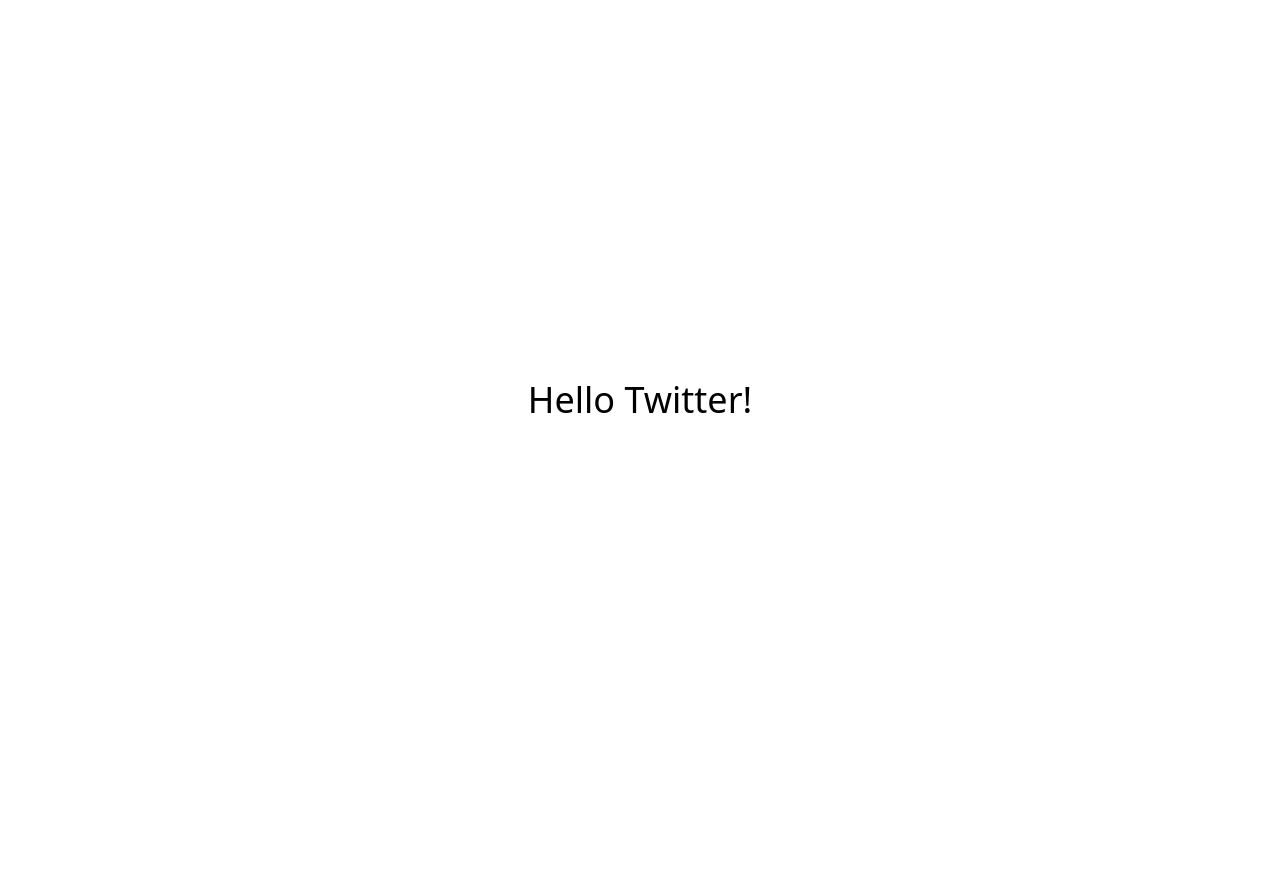
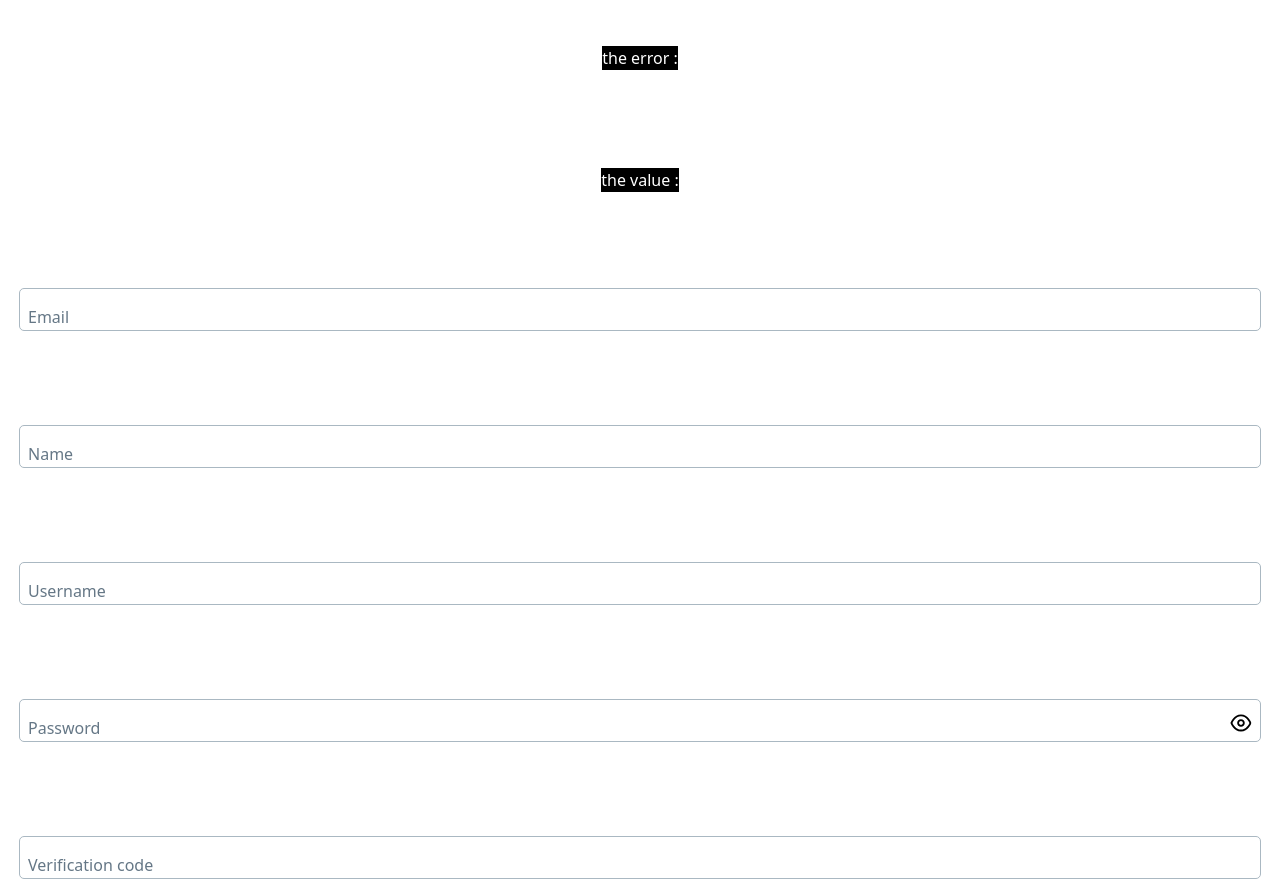
Before and after one commit to Twitter-Clone-Project/Front-End, a React (Vite) app: page / in a window 1280 px wide. Before the commit the page ends 800 px from the top, so only its background shows below. Built offline with nearby package versions, Linux system fonts and the light colour scheme.

Commit message:
Made changes to input fields
- Password and basic fields can now display errors.
- The name field now accepts `maxlength` and `title` parameters.

```diff
--- a/src/App.jsx
+++ b/src/App.jsx
@@ -1,12 +1,70 @@
 import * as React from 'react';
 
+import { useState } from 'react';
+
+import NameInput from './form-controls/nameInput';
+import EmailInput from './form-controls/emailInput';
+import PasswordInput from './form-controls/passwordInput';
+import NormalInput from './form-controls/BasicInput';
+
 function App() {
+  const [error, setError] = useState('');
+  const [value, setValue] = useState('');
+
   return (
     <div
       data-k="dummy"
-      className="bg-sky-500 flex h-screen w-full items-center justify-center text-center text-4xl"
+      className="bg-sky-500 mb-24 flex h-screen w-full flex-col items-center justify-center gap-24 p-5 text-center dark:bg-black "
     >
-      Hello Twitter!
+      <button
+        type="submit"
+        className="w-full border bg-black text-white "
+        onClick={() => {
+          setError('Error form back-end');
+        }}
+      >
+        send error
+      </button>
+
+      <div className=" border bg-black text-white">the error : {error} </div>
+      <div className=" border bg-black text-white">the value : {value} </div>
+
+      <EmailInput
+        error={error}
+        setError={setError}
+        email={value}
+        setEmail={setValue}
+      />
+      <NameInput
+        title="Name"
+        error={error}
+        setError={setError}
+        Name={value}
+        setName={setValue}
+        maxLength={50}
+      />
+      <NameInput
+        title="Username"
+        error={error}
+        setError={setError}
+        Name={value}
+        setName={setValue}
+        maxLength={20}
+      />
+      <PasswordInput
+        error={error}
+        setError={setError}
+        password={value}
+        setPassword={setValue}
+        title="Password"
+      />
+      <NormalInput
+        error={error}
+        setError={setError}
+        title="Verification code"
+        value={value}
+        setValue={setValue}
+      />
     </div>
   );
 }
--- a/src/form-controls/BasicInput.jsx
+++ b/src/form-controls/BasicInput.jsx
@@ -1,7 +1,7 @@
 import React from 'react';
 
 // eslint-disable-next-line react/prop-types
-function BasicInput({ title, value, setValue }) {
+function BasicInput({ title, value, setValue, error, setError }) {
   return (
     <div className="relative h-[56.44px] w-full items-center justify-center  bg-white dark:bg-black">
       <input
@@ -10,27 +10,40 @@
         value={value}
         onChange={(event) => {
           setValue(event.target.value);
+          setError('');
         }}
         type="text"
-        className="
+        className={`
         peer h-full w-full rounded px-2 pt-4 text-lg
         outline outline-1
         outline-light-gray
-        focus:outline-2 focus:outline-blue
-        dark:text-white"
+        focus:outline-2
+        dark:bg-black
+        dark:text-white
+        ${
+          error !== ''
+            ? 'outline-warning'
+            : 'outline-light-gray focus:outline-blue'
+        }`}
       />
       <label
         htmlFor="Normal"
-        className="
+        className={`
         absolute left-2 top-4 cursor-text text-base
         text-dark-gray transition-all duration-200
         peer-focus:top-[6px]
         peer-focus:text-xs peer-focus:text-blue
         peer-[:not(:placeholder-shown)]:top-[6px]
-        peer-[:not(:placeholder-shown)]:text-xs"
+        peer-[:not(:placeholder-shown)]:text-xs
+        ${error !== '' ? 'text-warning peer-focus:text-warning' : ''}`}
       >
         {title}
       </label>
+      {error !== '' && (
+        <span className=" absolute left-2 top-14 text-sm text-warning">
+          {error}
+        </span>
+      )}
     </div>
   );
 }
--- a/src/form-controls/emailInput.jsx
+++ b/src/form-controls/emailInput.jsx
@@ -20,6 +20,7 @@
         peer h-full w-full rounded px-2 pt-4 text-lg
         outline outline-1
         focus:outline-2
+        dark:bg-black
         dark:text-white
         ${
           error !== ''
@@ -42,7 +43,7 @@
       </label>
       {error !== '' && (
         <span className=" absolute left-2 top-14 text-sm text-warning">
-          {error === '' ? errorMessage : error}
+          {error}
         </span>
       )}
     </div>
--- a/src/form-controls/nameInput.jsx
+++ b/src/form-controls/nameInput.jsx
@@ -3,15 +3,16 @@
 
 // eslint-disable-next-line no-unused-vars
 
-function NameInput({ error, setError, Name, setName }) {
+function NameInput({ title, error, setError, Name, setName, maxLength }) {
   const [max, setMax] = useState(0);
-  const errorMessage = 'What’s your name?';
 
   const handleInputChange = (event) => {
     setName(event.target.value);
     if (max < event.target.value.length) setMax(event.target.value.length);
-    if (event.target.value.length === 0 && max !== 0) setError(errorMessage);
-    else setError('');
+    if (event.target.value.length === 0 && max !== 0) {
+      const errorMessage = `What's your  ${title.toLowerCase()}?`;
+      setError(errorMessage);
+    } else setError('');
   };
   return (
     <div className="relative h-[56.44px] w-full items-center justify-center  bg-white dark:bg-black">
@@ -19,13 +20,14 @@
         placeholder=""
         id="arrow"
         type="text"
-        maxLength="50"
+        maxLength={maxLength}
         value={Name}
         onChange={handleInputChange}
         className={`
         peer h-full w-full rounded px-2 pt-4 text-lg
         outline outline-1 outline-light-gray
         focus:outline-2 focus:outline-blue
+        dark:bg-black
         dark:text-white
         ${
           error !== ''
@@ -48,14 +50,14 @@
               : 'text-dark-gray peer-focus:text-blue'
           }`}
       >
-        Name
+        {title}
       </label>
       <span className=" invisible absolute right-2 top-2 text-xs text-dark-gray peer-focus:visible">
-        {Name.length} / 50
+        {Name.length} / {maxLength}
       </span>
       {error !== '' && (
         <span className=" absolute left-2 top-14 text-sm text-warning">
-          {error === '' ? errorMessage : error}
+          {error}
         </span>
       )}
     </div>
--- a/src/form-controls/passwordInput.jsx
+++ b/src/form-controls/passwordInput.jsx
@@ -1,8 +1,9 @@
 import React, { useRef, useState } from 'react';
 
 // eslint-disable-next-line react/prop-types
-function PasswordInput({ title, password, setPassword }) {
+function PasswordInput({ title, password, setPassword, error, setError }) {
   const [isClicked, setIsClicked] = useState(0);
+
   const inputEI = useRef(null);
 
   return (
@@ -14,24 +15,32 @@
         value={password}
         onChange={(event) => {
           setPassword(event.target.value);
+          setError('');
         }}
         type={isClicked ? 'text' : 'password'}
-        className="
+        className={`
         peer h-full w-full rounded px-2 pr-9 pt-4 text-lg
         outline outline-1
         outline-light-gray
-        focus:outline-2 focus:outline-blue
-        dark:text-white"
+        focus:outline-2
+        dark:bg-black
+        dark:text-white
+        ${
+          error !== ''
+            ? 'outline-warning'
+            : 'outline-light-gray focus:outline-blue'
+        }`}
       />
       <label
         htmlFor="arrow"
-        className="
+        className={`
         absolute left-2 top-4 cursor-text text-base
         text-dark-gray transition-all duration-200
         peer-focus:top-[6px]
         peer-focus:text-xs peer-focus:text-blue
         peer-[:not(:placeholder-shown)]:top-[6px]
-        peer-[:not(:placeholder-shown)]:text-xs"
+        peer-[:not(:placeholder-shown)]:text-xs
+        ${error !== '' ? 'text-warning peer-focus:text-warning' : ''}`}
       >
         {title}
       </label>
@@ -62,6 +71,11 @@
           <path d="M3.693 21.707l-1.414-1.414 2.429-2.429c-2.479-2.421-3.606-5.376-3.658-5.513l-.131-.352.131-.352c.133-.353 3.331-8.648 10.937-8.648 2.062 0 3.989.621 5.737 1.85l2.556-2.557 1.414 1.414L3.693 21.707zm-.622-9.706c.356.797 1.354 2.794 3.051 4.449l2.417-2.418c-.361-.609-.553-1.306-.553-2.032 0-2.206 1.794-4 4-4 .727 0 1.424.192 2.033.554l2.263-2.264C14.953 5.434 13.512 5 11.986 5c-5.416 0-8.258 5.535-8.915 7.001zM11.986 10c-1.103 0-2 .897-2 2 0 .178.023.352.067.519l2.451-2.451c-.167-.044-.341-.067-.519-.067zm10.951 1.647l.131.352-.131.352c-.133.353-3.331 8.648-10.937 8.648-.709 0-1.367-.092-2-.223v-2.047c.624.169 1.288.27 2 .27 5.415 0 8.257-5.533 8.915-7-.252-.562-.829-1.724-1.746-2.941l1.438-1.438c1.53 1.971 2.268 3.862 2.33 4.027z" />
         </svg>
       )}
+      {error !== '' && (
+        <span className=" absolute left-2 top-14 text-sm text-warning">
+          {error}
+        </span>
+      )}
     </div>
   );
 }
```
